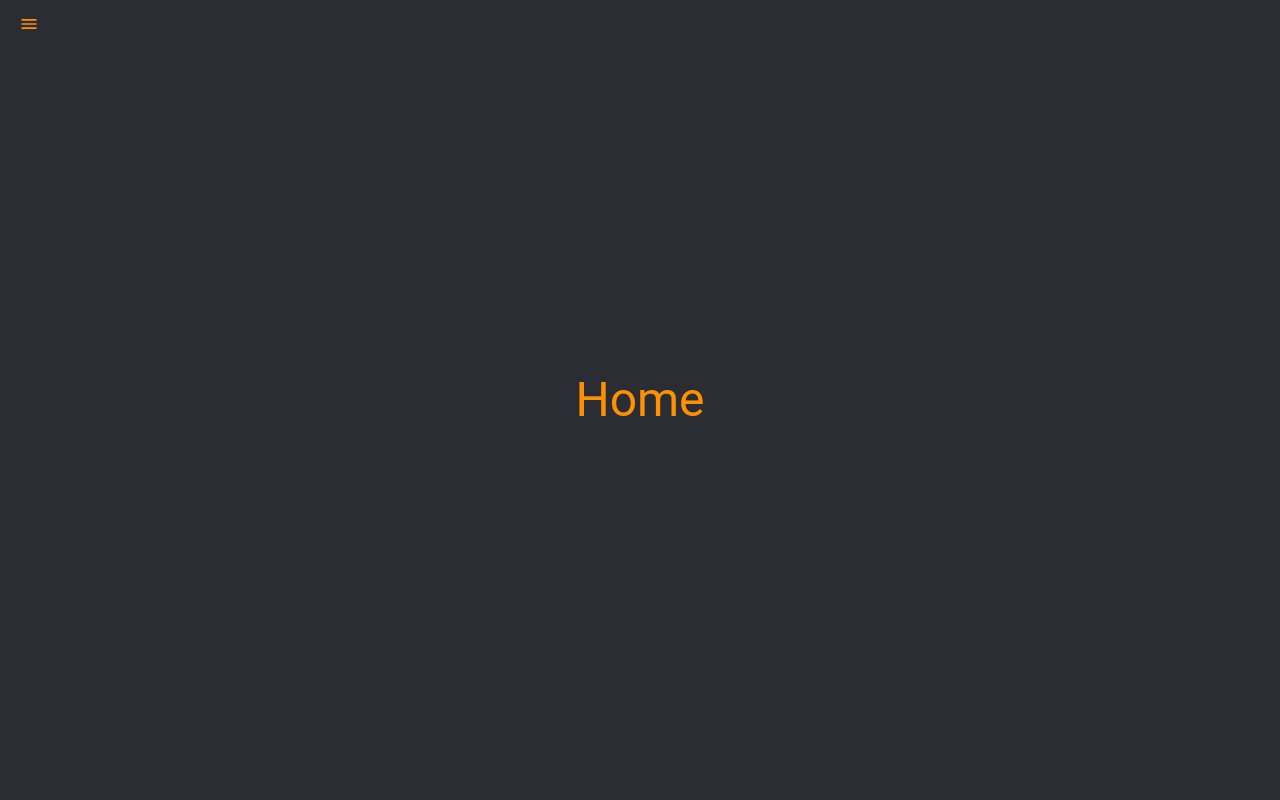
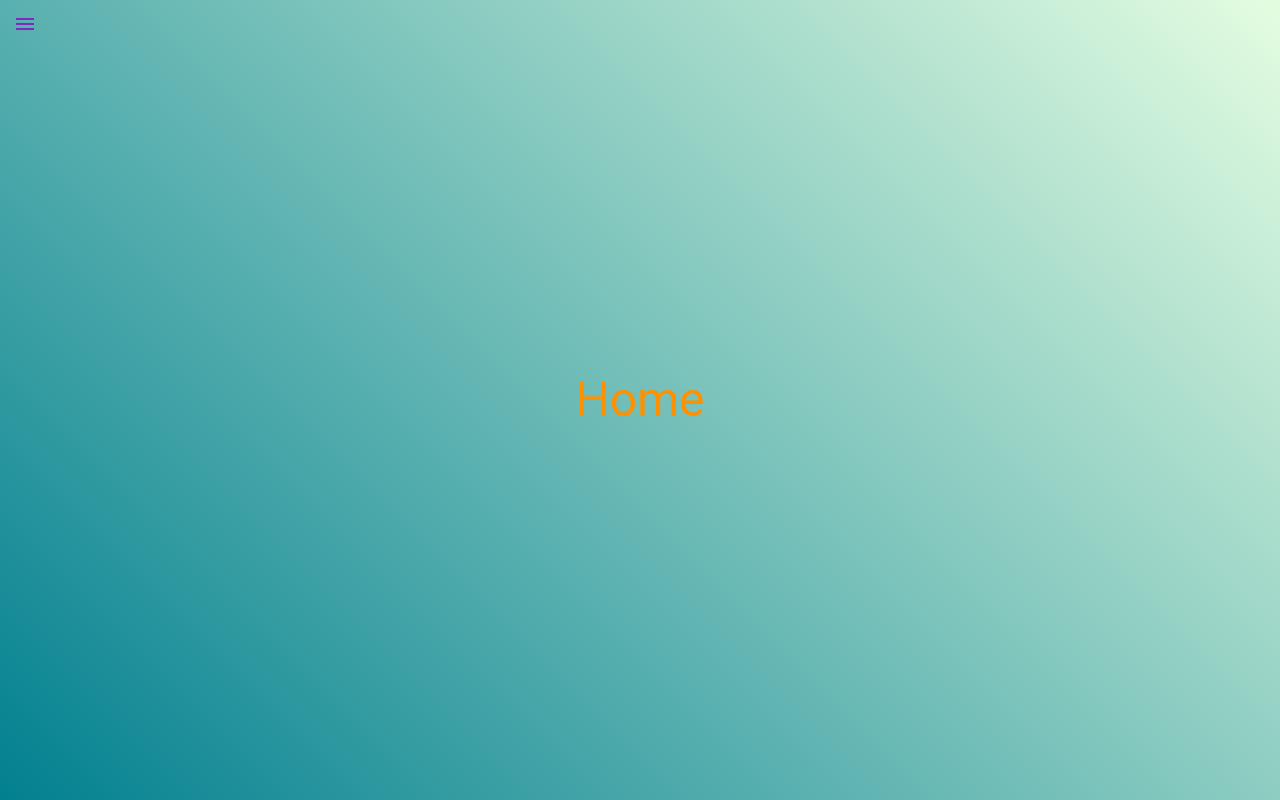
Before and after one commit to andresefr24/portfolio-and-experiments, a React (Create React App) app: page / in a window 1280 px wide. Built offline with nearby package versions, Linux system fonts and the light colour scheme.

Commit message:
home is ready for playing

```diff
--- a/src/ui/components/AppBar/AppBar.tsx
+++ b/src/ui/components/AppBar/AppBar.tsx
@@ -24,8 +24,8 @@ export default function AppBar(props: AppBarProps) {
           <IconButton size="small" onClick={() => setDrawerIsOpen(true)}>
             <Menu
               sx={{
-                fontSize: 20,
-                color: ({ palette }) => palette.primary.main,
+                fontSize: 24,
+                color: ({ palette }) => palette.secondary.main,
               }}
             />
           </IconButton>
--- a/src/ui/components/AppBar/components/AppBarItem/index.tsx
+++ b/src/ui/components/AppBar/components/AppBarItem/index.tsx
@@ -25,7 +25,7 @@ export default function AppBarItem({
         <Typography
           variant="body1"
           sx={{ textTransform: "capitalize" }}
-          color="grey.900"
+          color="secondary.dark"
         >
           {children}
         </Typography>
--- a/src/ui/pages/Home/index.tsx
+++ b/src/ui/pages/Home/index.tsx
@@ -9,7 +9,10 @@ export default function Home() {
         item
         container
         xs={12}
-        sx={{ minHeight: "100vh" }}
+        sx={{
+          minHeight: "100vh",
+          background: () => `linear-gradient(45deg, #028090, #E4FDE1)`,
+        }}
         alignItems="center"
         justifyContent="center"
       >
--- a/src/ui/styles/theme.ts
+++ b/src/ui/styles/theme.ts
@@ -18,7 +18,7 @@ export const theme = createTheme({
       styleOverrides: {
         root: {
           backgroundColor: "transparent",
-          padding: "0 14px",
+          padding: "0 8px",
           boxShadow: "none",
           height: 48,
         },
```
